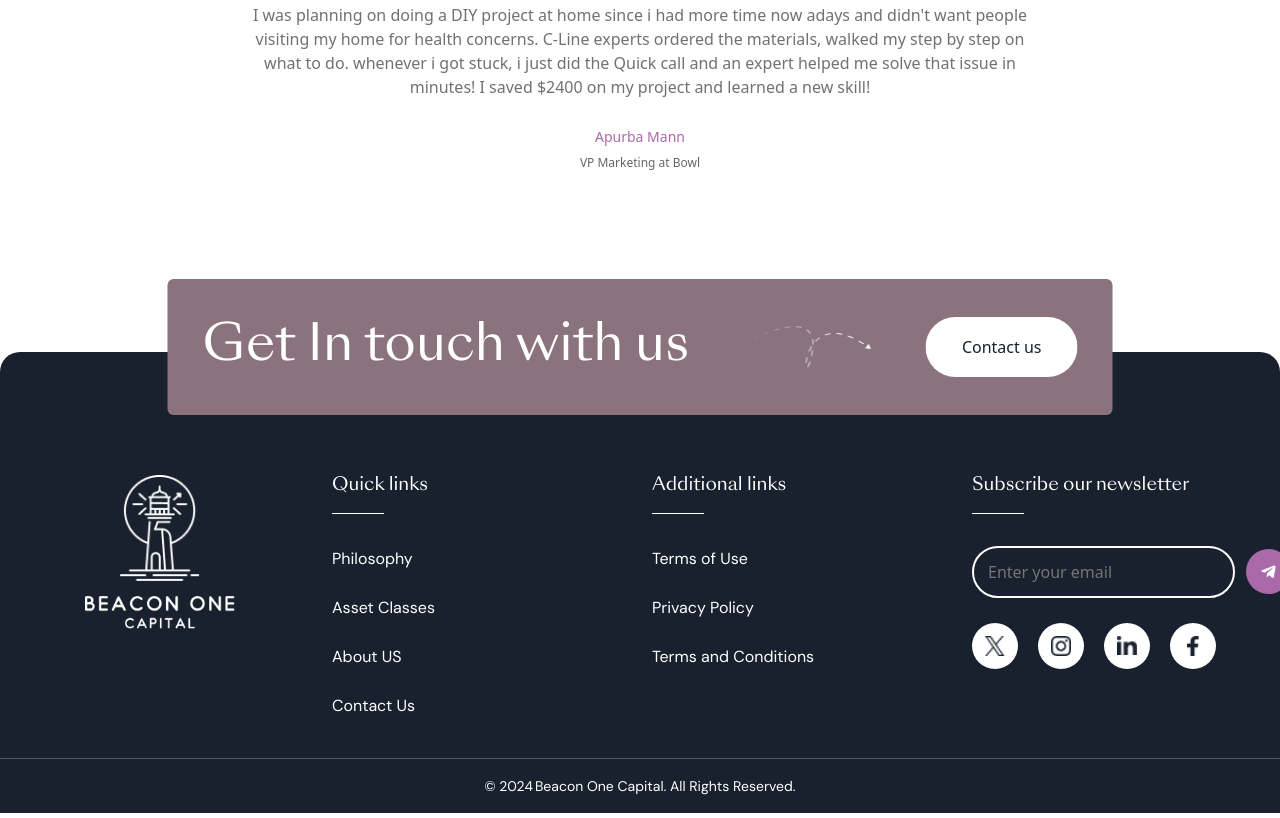
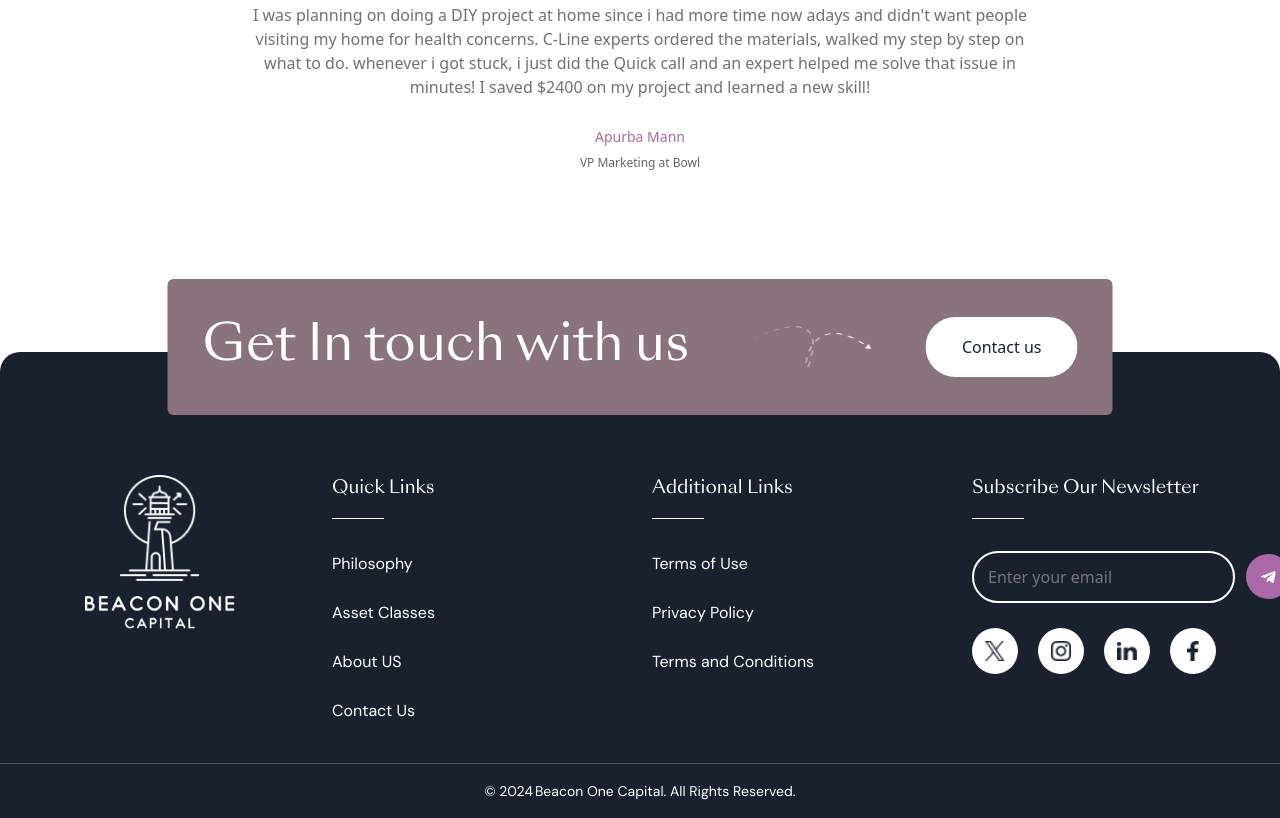
Before and after one commit to NehaBasak/BEACON, a plain HTML site: page index.html in a window 1280 px wide. Shown: the part 3793-4611 px from the top of the page. Drawn offline with nearby package versions, Linux system fonts and the light colour scheme.

Commit message:
change css,html

```diff
--- a/css/style.css
+++ b/css/style.css
@@ -409,11 +409,12 @@ ul {
   flex-direction: column;
   align-items: center;
 }
-.footer-section h4 {
+.footer-section .footer-heading {
   font-size: 18px;
   color: var(--third-clr);
   font-family: SangBleu Sunrise;
   margin-bottom: 16px;
+  text-transform: capitalize;
 }
 .footer-section ul > li > a {
   margin-bottom: 24px;
@@ -437,7 +438,7 @@ ul {
   background-color: transparent;
   border-radius: 50px;
   color: #ffffff;
-  /* width: 294px; */
+  width: 293px;
 }
 .footer-form > button > img {
   border-radius: 50%;
@@ -457,6 +458,7 @@ button {
 .footer-icon {
   display: flex;
   align-items: center;
+   transition: transform 0.3s ease;
 }
 .footer-icons {
   margin-right: 20px;
@@ -468,7 +470,6 @@ button {
   width: 20px;
   height: 20px;
   object-fit: contain;
-  transition: transform 0.3s ease;
 }
 .footer-icons {
   border-radius: 50%;
@@ -476,8 +477,8 @@ button {
   padding: 13px;
   height: 100%;
 }
-.footer-icons :hover {
-  transform: scale(1.2);
+.footer-icon :hover {
+  transform: scale(1.1);
 }
 .footer-section > hr {
   color: #ffffff;
@@ -501,6 +502,9 @@ button {
   color: var(--third-clr);
   margin-left: 2px;
 }
+.footer-icon .footer-icons{
+  margin-bottom: 0;
+}
 @media screen and (max-width: 1200px) {
   /* Footer Section */
   .footer-section > div > div > div {
@@ -512,7 +516,7 @@ button {
     align-items: center;
     justify-content: center;
   }
-  .footer-section h4 {
+  .footer-section .footer-heading {
     text-align: center;
   }
   .fotter-span {
@@ -522,6 +526,7 @@ button {
     display: flex;
     align-items: center;
     justify-content: center;
+    flex-direction: row !important;
   }
   .footer-form {
     display: flex;
@@ -787,7 +792,7 @@ button {
   .footer-logo-caption {
     max-width: 100px;
   }
-  .footer-section h4 {
+  .footer-section .footer-heading {
     font-size: 16px;
     margin-bottom: 12px;
   }
--- a/index.html
+++ b/index.html
@@ -265,9 +265,7 @@
     <!-- Slider Section -->
     <section class="testimonial-section py-3">
       <div class="container testimonial-container">
-        <div class="slider-btn">
-          Testimonials
-        </div>
+        <div class="slider-btn">Testimonials</div>
         <h2 class="title2">What people say about Us</h2>
         <div class="testimonial-img-slick">
           <div class="testimonial-items">
@@ -411,7 +409,7 @@
             </div>
           </div>
           <div class="col-xl-3 col-md-6">
-            <h4>Quick links</h4>
+            <div class="footer-heading">Quick links</div>
             <span class="fotter-span"></span>
             <ul>
               <li><a href="">Philosophy</a></li>
@@ -421,7 +419,7 @@
             </ul>
           </div>
           <div class="col-xl-3 col-md-6">
-            <h4>Additional links</h4>
+            <div class="footer-heading">Additional links</div>
             <span class="fotter-span"></span>
             <ul>
               <li><a href="">Terms of Use </a></li>
@@ -430,7 +428,7 @@
             </ul>
           </div>
           <div class="col-xl-3 col-md-6">
-            <h4>Subscribe our newsletter</h4>
+            <div class="footer-heading">Subscribe our newsletter</div>
             <span class="fotter-span"></span>
             <form action="" class="footer-form">
               <input type="email" placeholder="Enter your email " />
@@ -438,23 +436,31 @@
                 <img src="./assets/Vector (34).png" alt="" />
               </button>
             </form>
-            <div class="footer-icon">
+            <ul class="footer-icon">
+              <li>
                 <a class="footer-icons" href=""
                   ><img src="./assets/Vector (40).png" alt=""
                 /></a>
+              </li>
 
+              <li>
                 <a class="footer-icons" href=""
                   ><img src="./assets/Vector (41).png" alt=""
                 /></a>
+              </li>
 
+              <li>
                 <a class="footer-icons" href=""
                   ><img src="./assets/Vector (42).png" alt=""
                 /></a>
+              </li>
 
+              <li>
                 <a class="footer-icons" href=""
                   ><img src="./assets/Vector (43).png" alt=""
                 /></a>
-            </div>
+              </li>
+            </ul>
           </div>
         </div>
       </div>
```
Lines whose indentation alone changed are shown as unchanged.
